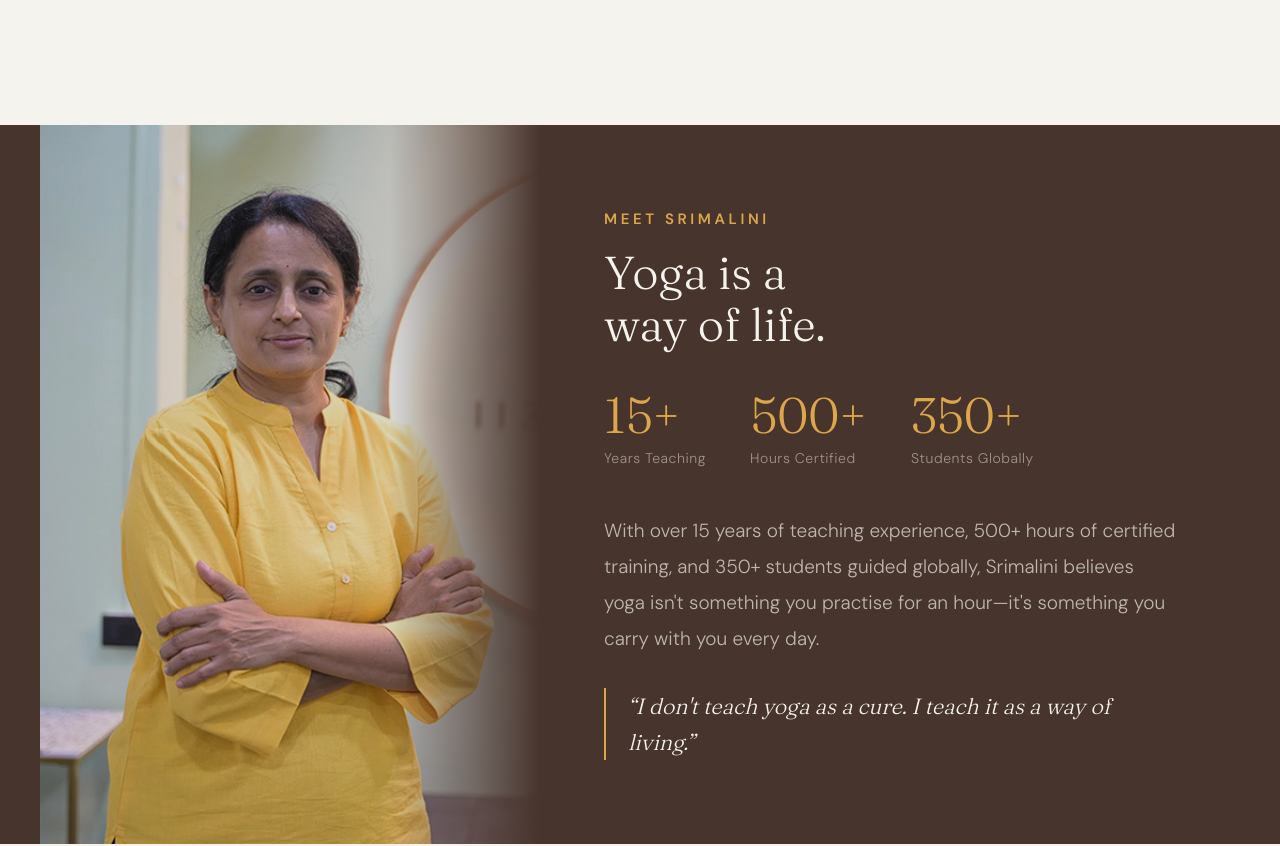
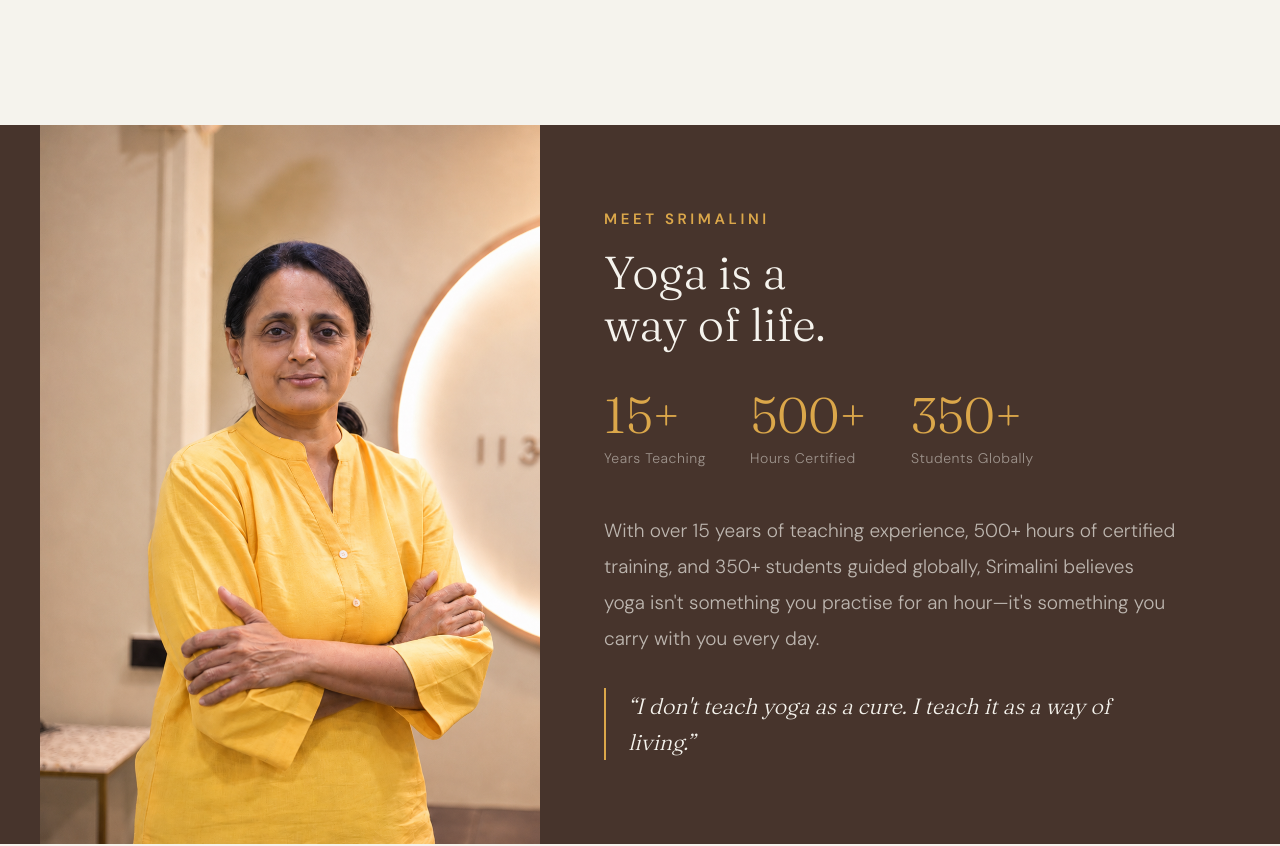
Before and after one commit to Admirate/Samyoga, a Next.js app: page / in a window 1280 px wide. Shown: the part 1181-2027 px from the top of the page. Built offline with nearby package versions, Linux system fonts and the light colour scheme.

Commit message:
feat: replace owner image, remove all blend/filter effects
Co-authored-by: Admirate <Admirate@users.noreply.github.com>

```diff
--- a/src/components/MeetSrimalini.module.css
+++ b/src/components/MeetSrimalini.module.css
@@ -17,12 +17,6 @@
 }
 
 
-.meetPhoto::after {
-  content: "";
-  position: absolute;
-  inset: 0;
-  background: linear-gradient(to right, transparent 70%, var(--mocha) 100%);
-}
 
 .meetText {
   padding: 84px 64px;
@@ -103,9 +97,6 @@
   .meetPhoto {
     height: 380px;
   }
-  .meetPhoto::after {
-    background: linear-gradient(to top, var(--mocha) 0%, transparent 50%);
-  }
   .meetText {
     padding: 56px 32px;
   }
--- a/src/components/MeetSrimalini.tsx
+++ b/src/components/MeetSrimalini.tsx
@@ -8,11 +8,11 @@ export default function MeetSrimalini() {
       <div className={styles.meetInner}>
         <div className={styles.meetPhoto}>
           <Image
-            src="/yoga-is-a-way-of-life.png"
+            src="/owner image.png"
             alt="Srimalini — Yoga Teacher"
             fill
             quality={90}
-            style={{ objectFit: "cover", objectPosition: "center top", filter: "brightness(0.85) saturate(1.1)" }}
+            style={{ objectFit: "cover", objectPosition: "center top" }}
           />
         </div>
         <div className={styles.meetText}>
```
